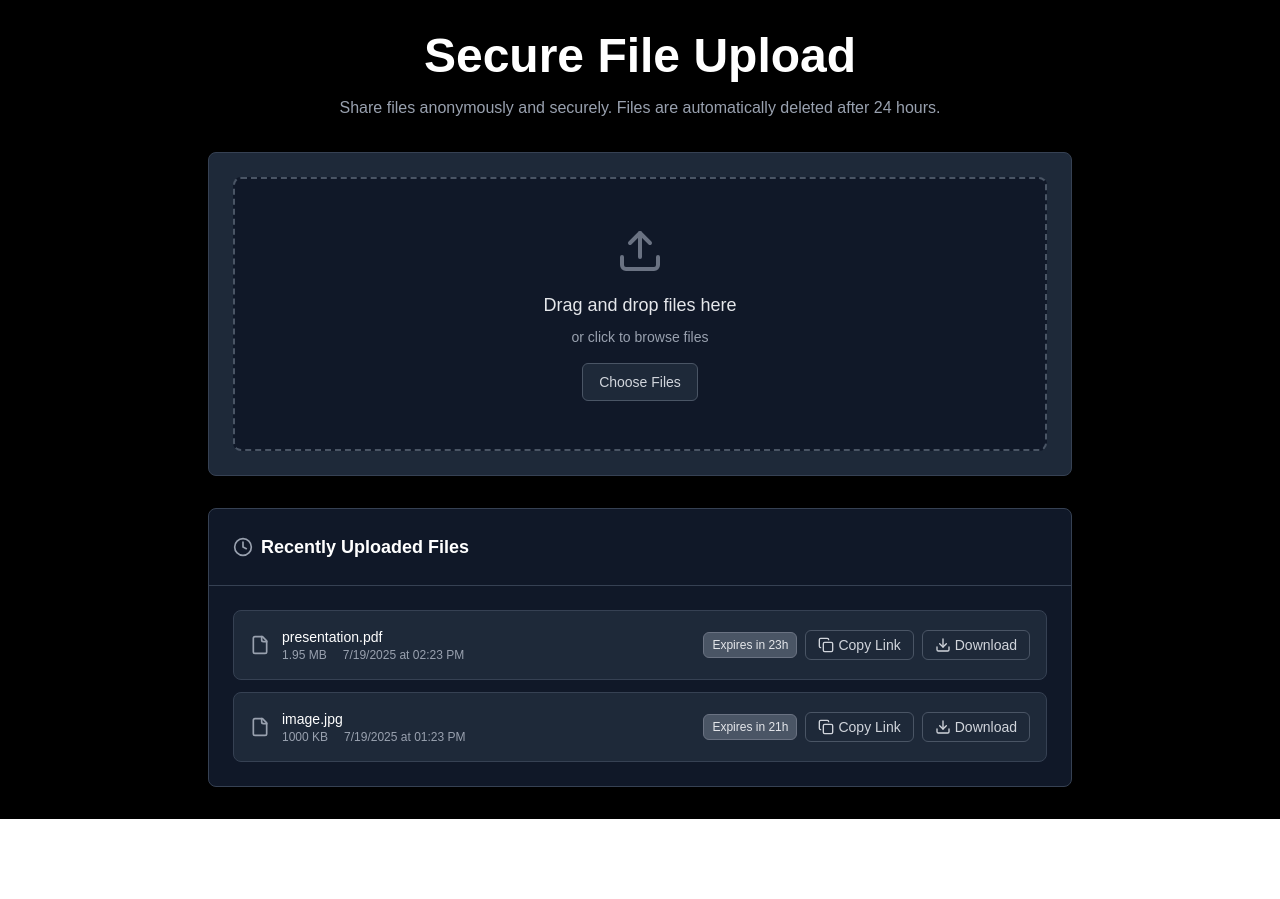
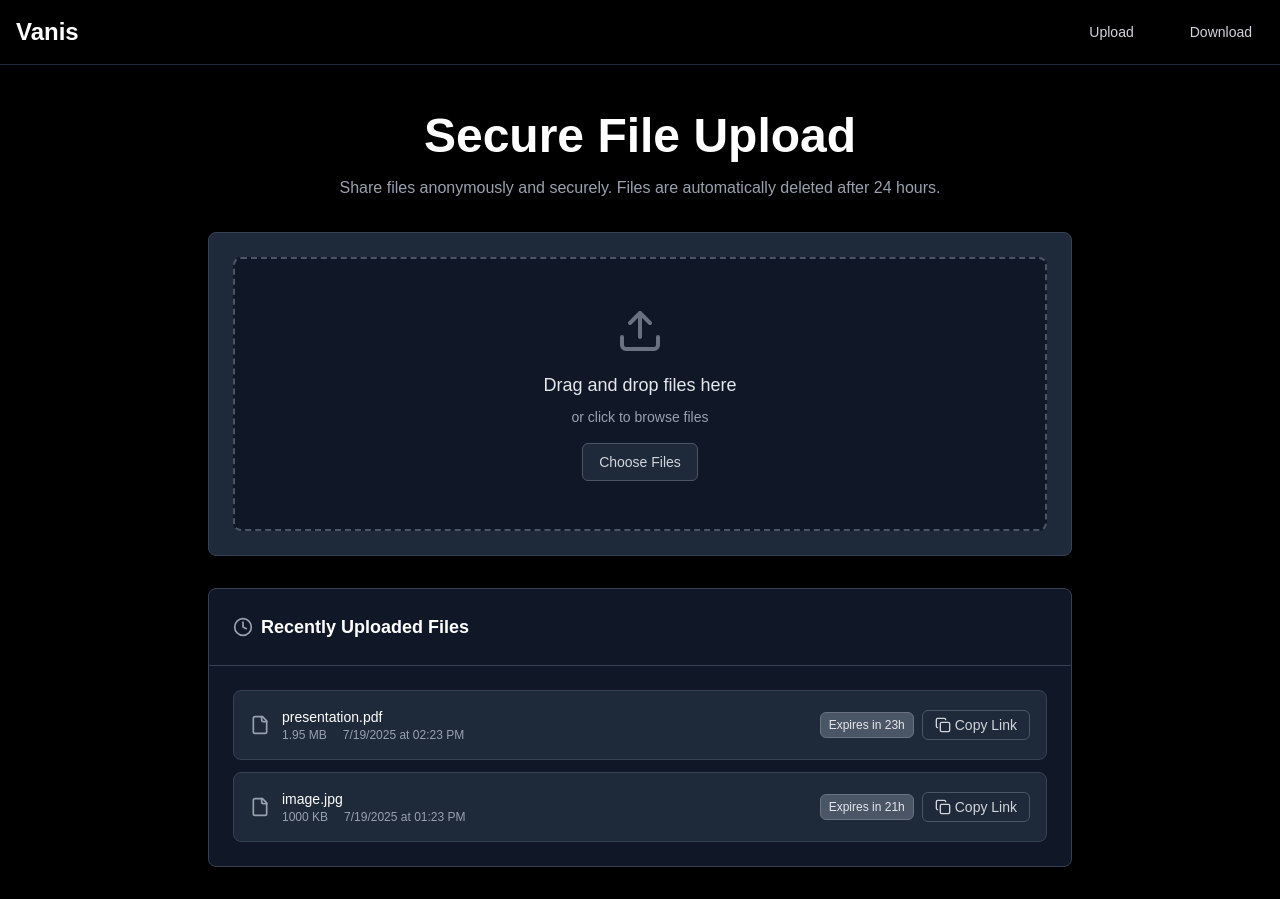
Before and after one commit to lynx-fx/Vanis, a Next.js app in the folder client/: page /upload in a window 1280 px wide. Before the commit the page ends 819 px from the top, so only its background shows below. Built offline with nearby package versions, Linux system fonts and the light colour scheme.

Commit message:
Added Nav

```diff
--- /dev/null
+++ b/client/src/app/Component/nav.jsx
@@ -0,0 +1,90 @@
+"use client"
+import { useState } from "react"
+import { Menu, X } from "lucide-react"
+import Link from "next/link"
+import { usePathname } from "next/navigation"
+
+export default function Navbar() {
+  const [isOpen, setIsOpen] = useState(false)
+  const pathname = usePathname()
+
+  const toggleMenu = () => {
+    setIsOpen(!isOpen)
+  }
+
+  const isActive = (path) => {
+    if (path === "/" && pathname === "/") return true
+    if (path !== "/" && pathname.startsWith(path)) return true
+    return false
+  }
+
+  return (
+    <nav className="fixed top-0 left-0 right-0 z-50 bg-black border-b border-gray-800 caret-transparent">
+      <div className="container mx-auto px-4">
+        <div className="flex items-center justify-between h-16">
+          {/* Logo/Brand */}
+          <Link href="/" className="flex items-center space-x-2">
+            <div className="text-2xl font-bold text-white hover:text-gray-300 transition-colors">Vanis</div>
+          </Link>
+
+          {/* Desktop Navigation */}
+          <div className="hidden md:flex items-center space-x-8">
+            <Link
+              href="/upload"
+              className={`px-3 py-2 rounded-md text-sm font-medium transition-colors ${
+                isActive("/") ? "bg-gray-800 text-white" : "text-gray-300 hover:text-white hover:bg-gray-800"
+              }`}
+            >
+              Upload
+            </Link>
+            <Link
+              href="/download"
+              className={`px-3 py-2 rounded-md text-sm font-medium transition-colors ${
+                isActive("/download") ? "bg-gray-800 text-white" : "text-gray-300 hover:text-white hover:bg-gray-800"
+              }`}
+            >
+              Download
+            </Link>
+          </div>
+
+          {/* Mobile menu button */}
+          <div className="md:hidden">
+            <button
+              onClick={toggleMenu}
+              className="text-gray-300 hover:text-white hover:bg-gray-800 p-2 rounded-md transition-colors"
+              aria-label="Toggle menu"
+            >
+              {isOpen ? <X className="h-6 w-6" /> : <Menu className="h-6 w-6" />}
+            </button>
+          </div>
+        </div>
+
+        {/* Mobile Navigation */}
+        {isOpen && (
+          <div className="md:hidden">
+            <div className="px-2 pt-2 pb-3 space-y-1 border-t border-gray-800">
+              <Link
+                href="/upload"
+                onClick={() => setIsOpen(false)}
+                className={`block px-3 py-2 rounded-md text-base font-medium transition-colors ${
+                  isActive("/") ? "bg-gray-800 text-white" : "text-gray-300 hover:text-white hover:bg-gray-800"
+                }`}
+              >
+                Upload
+              </Link>
+              <Link
+                href="/download"
+                onClick={() => setIsOpen(false)}
+                className={`block px-3 py-2 rounded-md text-base font-medium transition-colors ${
+                  isActive("/download") ? "bg-gray-800 text-white" : "text-gray-300 hover:text-white hover:bg-gray-800"
+                }`}
+              >
+                Download
+              </Link>
+            </div>
+          </div>
+        )}
+      </div>
+    </nav>
+  )
+}
--- a/client/src/app/download/page.jsx
+++ b/client/src/app/download/page.jsx
@@ -1,6 +1,7 @@
 "use client"
 import { useState } from "react"
 import { Download, File, Clock, Shield, AlertCircle, CheckCircle } from "lucide-react"
+import Navbar from "../Component/nav"
 
 export default function ClientPage() {
   const [downloadCode, setDownloadCode] = useState("")
@@ -132,9 +133,11 @@ export default function ClientPage() {
   }
 
   return (
+    <>
+    <Navbar/>
     <main className="min-h-screen bg-black">
       <div className="container mx-auto px-4 py-8 max-w-2xl">
-        <div className="text-center mb-8">
+        <div className="text-center mb-8 mt-20">
           <h1 className="text-3xl md:text-4xl lg:text-5xl font-bold text-white mb-4">Download File</h1>
           <p className="text-gray-400 text-sm md:text-base max-w-xl mx-auto">
             Enter your download code or paste the shared link to access your file.
@@ -269,5 +272,6 @@ export default function ClientPage() {
         </div>
       </div>
     </main>
+  </>
   )
 }
--- a/client/src/app/page.jsx
+++ b/client/src/app/page.jsx
@@ -1,4 +1,5 @@
 import Link from "next/link";
+import Navbar from "./Component/nav";
 
 export const metadata = {
   title: "Vanis - Temporary & Secure File Sharing",
@@ -8,7 +9,8 @@ export const metadata = {
 export default function Home() {
   return (
     <>
-      <main className="flex min-h-screen flex-col items-center justify-center p-6 md:p-12 lg:p-24 bg-black-900 text-white duration-500 caret-transparent">
+      <Navbar />
+      <main className="flex min-h-screen flex-col items-center justify-center p-6 md:p-12 lg:p-24 bg-black-900 text-white duration-500 caret-transparent selection:text-black selection:bg-white">
         <h1 className="text-4xl md:text-5xl font-bold mb-4">Vanis</h1>
         <p className="text-center max-w-xl text-gray-300 mb-12 px-4">
           Helping you share files temporarily and securely while being
--- a/client/src/app/upload/page.jsx
+++ b/client/src/app/upload/page.jsx
@@ -1,10 +1,11 @@
-"use client"
-import { useState, useCallback } from "react"
-import { Upload, File, X, Download, Copy, Clock } from "lucide-react"
+"use client";
+import { useState, useCallback } from "react";
+import { Upload, File, X, Download, Copy, Clock } from "lucide-react";
+import Navbar from "../Component/nav";
 
 export default function ClientPage() {
-  const [dragActive, setDragActive] = useState(false)
-  const [files, setFiles] = useState([])
+  const [dragActive, setDragActive] = useState(false);
+  const [files, setFiles] = useState([]);
   const [uploadedFiles, setUploadedFiles] = useState([
     {
       id: "1",
@@ -22,67 +23,74 @@ export default function ClientPage() {
       downloadUrl: "https://example.com/download/2",
       expiresIn: "21h",
     },
-  ])
+  ]);
 
   const handleDrag = useCallback((e) => {
-    e.preventDefault()
-    e.stopPropagation()
+    e.preventDefault();
+    e.stopPropagation();
     if (e.type === "dragenter" || e.type === "dragover") {
-      setDragActive(true)
+      setDragActive(true);
     } else if (e.type === "dragleave") {
-      setDragActive(false)
+      setDragActive(false);
     }
-  }, [])
+  }, []);
 
   const handleDrop = useCallback((e) => {
-    e.preventDefault()
-    e.stopPropagation()
-    setDragActive(false)
+    e.preventDefault();
+    e.stopPropagation();
+    setDragActive(false);
 
     if (e.dataTransfer.files && e.dataTransfer.files[0]) {
-      const newFiles = Array.from(e.dataTransfer.files)
-      setFiles((prev) => [...prev, ...newFiles])
+      const newFiles = Array.from(e.dataTransfer.files);
+      setFiles((prev) => [...prev, ...newFiles]);
     }
-  }, [])
+  }, []);
 
   const handleFileInput = (e) => {
     if (e.target.files) {
-      const newFiles = Array.from(e.target.files)
-      setFiles((prev) => [...prev, ...newFiles])
+      const newFiles = Array.from(e.target.files);
+      setFiles((prev) => [...prev, ...newFiles]);
     }
-  }
+  };
 
   const removeFile = (index) => {
-    setFiles((prev) => prev.filter((_, i) => i !== index))
-  }
+    setFiles((prev) => prev.filter((_, i) => i !== index));
+  };
 
   const formatFileSize = (bytes) => {
-    if (bytes === 0) return "0 Bytes"
-    const k = 1024
-    const sizes = ["Bytes", "KB", "MB", "GB"]
-    const i = Math.floor(Math.log(bytes) / Math.log(k))
-    return Number.parseFloat((bytes / Math.pow(k, i)).toFixed(2)) + " " + sizes[i]
-  }
+    if (bytes === 0) return "0 Bytes";
+    const k = 1024;
+    const sizes = ["Bytes", "KB", "MB", "GB"];
+    const i = Math.floor(Math.log(bytes) / Math.log(k));
+    return (
+      Number.parseFloat((bytes / Math.pow(k, i)).toFixed(2)) + " " + sizes[i]
+    );
+  };
 
   const copyToClipboard = (url) => {
-    navigator.clipboard.writeText(url)
+    navigator.clipboard.writeText(url);
     // TODO: Use sooner here
-    alert("Link copied to clipboard!")
-  }
+    alert("Link copied to clipboard!");
+  };
 
   const uploadFiles = () => {
     // TODO: API call here
-    alert(`${files.length} file(s) uploaded successfully!`)
-    setFiles([])
-  }
+    alert(`${files.length} file(s) uploaded successfully!`);
+    setFiles([]);
+  };
 
   return (
+    <>
+      <Navbar />
       <main className="min-h-screen bg-black">
         <div className="container mx-auto px-4 py-8 max-w-4xl">
-        <div className="text-center mb-8">
-          <h1 className="text-3xl md:text-4xl lg:text-5xl font-bold text-white mb-4">Secure File Upload</h1>
+          <div className="text-center mb-8 mt-20">
+            <h1 className="text-3xl md:text-4xl lg:text-5xl font-bold text-white mb-4">
+              Secure File Upload
+            </h1>
             <p className="text-gray-400 text-sm md:text-base max-w-2xl mx-auto">
-            Share files anonymously and securely. Files are automatically deleted after 24 hours.
+              Share files anonymously and securely. Files are automatically
+              deleted after 24 hours.
             </p>
           </div>
 
@@ -91,7 +99,9 @@ export default function ClientPage() {
             <div className="p-6">
               <div
                 className={`relative border-2 border-dashed rounded-lg p-8 md:p-12 text-center transition-colors ${
-                dragActive ? "border-gray-300 bg-gray-700" : "border-gray-600 hover:border-gray-500 bg-gray-900"
+                  dragActive
+                    ? "border-gray-300 bg-gray-700"
+                    : "border-gray-600 hover:border-gray-500 bg-gray-900"
                 }`}
                 onDragEnter={handleDrag}
                 onDragLeave={handleDrag}
@@ -105,8 +115,12 @@ export default function ClientPage() {
                   className="absolute inset-0 w-full h-full opacity-0 cursor-pointer"
                 />
                 <Upload className="mx-auto h-12 w-12 text-gray-500 mb-4" />
-              <p className="text-lg font-medium text-gray-200 mb-2">Drag and drop files here</p>
-              <p className="text-sm text-gray-400 mb-4">or click to browse files</p>
+                <p className="text-lg font-medium text-gray-200 mb-2">
+                  Drag and drop files here
+                </p>
+                <p className="text-sm text-gray-400 mb-4">
+                  or click to browse files
+                </p>
                 <div className="pointer-events-none bg-gray-800 border border-gray-600 text-gray-300 hover:bg-gray-700 hover:text-white hover:border-gray-500 px-4 py-2 rounded-md text-sm font-medium inline-flex items-center">
                   Choose Files
                 </div>
@@ -115,7 +129,9 @@ export default function ClientPage() {
               {/* Selected Files */}
               {files.length > 0 && (
                 <div className="mt-6">
-                <h3 className="font-medium text-white mb-3">Selected Files ({files.length})</h3>
+                  <h3 className="font-medium text-white mb-3">
+                    Selected Files ({files.length})
+                  </h3>
                   <div className="space-y-2">
                     {files.map((file, index) => (
                       <div
@@ -125,8 +141,12 @@ export default function ClientPage() {
                         <div className="flex items-center space-x-3 min-w-0 flex-1">
                           <File className="h-5 w-5 text-gray-400 flex-shrink-0" />
                           <div className="min-w-0 flex-1">
-                          <p className="text-sm font-medium text-white truncate">{file.name}</p>
-                          <p className="text-xs text-gray-400">{formatFileSize(file.size)}</p>
+                            <p className="text-sm font-medium text-white truncate">
+                              {file.name}
+                            </p>
+                            <p className="text-xs text-gray-400">
+                              {formatFileSize(file.size)}
+                            </p>
                           </div>
                         </div>
                         <button
@@ -159,7 +179,9 @@ export default function ClientPage() {
             </div>
             <div className="p-6">
               {uploadedFiles.length === 0 ? (
-              <p className="text-gray-400 text-center py-8">No files uploaded yet</p>
+                <p className="text-gray-400 text-center py-8">
+                  No files uploaded yet
+                </p>
               ) : (
                 <div className="space-y-3">
                   {uploadedFiles.map((file) => (
@@ -170,7 +192,9 @@ export default function ClientPage() {
                       <div className="flex items-center space-x-3 min-w-0 flex-1">
                         <File className="h-5 w-5 text-gray-400 flex-shrink-0" />
                         <div className="min-w-0 flex-1">
-                        <p className="text-sm font-medium text-white truncate">{file.name}</p>
+                          <p className="text-sm font-medium text-white truncate">
+                            {file.name}
+                          </p>
                           <div className="flex items-center space-x-4 text-xs text-gray-400">
                             <span>{formatFileSize(file.size)}</span>
                             <span>
@@ -194,10 +218,6 @@ export default function ClientPage() {
                           <Copy className="h-4 w-4 mr-1" />
                           Copy Link
                         </button>
-                      <button className="border border-gray-600 text-gray-300 hover:bg-gray-600 hover:text-white bg-gray-800 hover:border-gray-500 px-3 py-1 rounded-md text-sm font-medium inline-flex items-center transition-colors">
-                        <Download className="h-4 w-4 mr-1" />
-                        Download
-                      </button>
                       </div>
                     </div>
                   ))}
@@ -207,5 +227,6 @@ export default function ClientPage() {
           </div>
         </div>
       </main>
-  )
+    </>
+  );
 }
```
Lines whose indentation alone changed are shown as unchanged.
